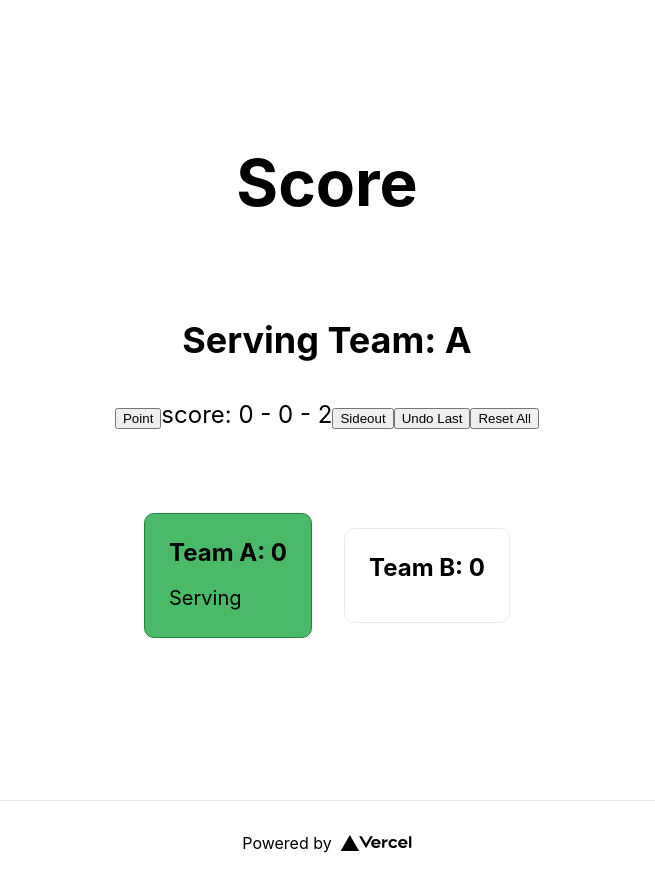
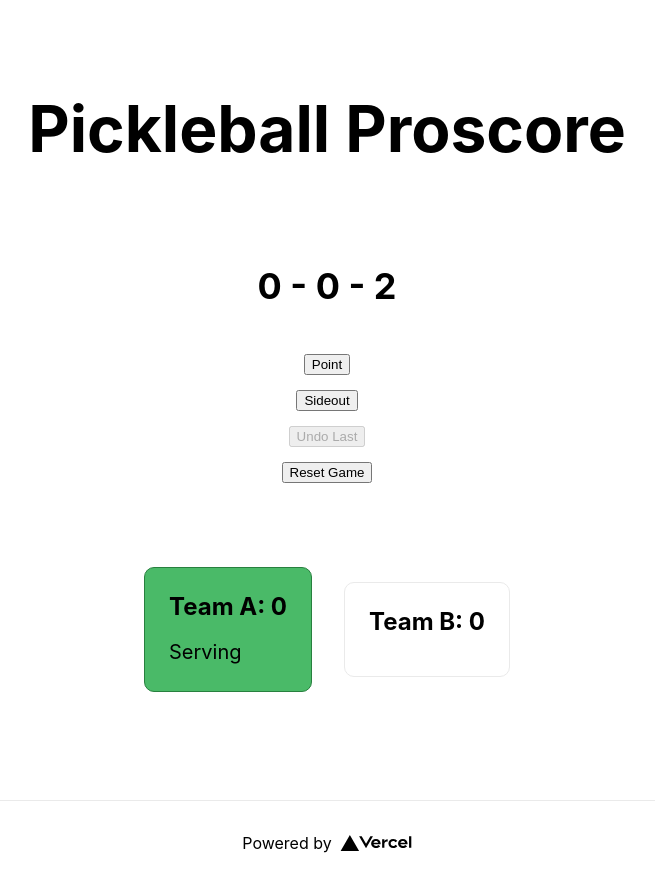
Before and after one commit to GideonStowell/pickleball-prosccore, a Next.js app: page / in a window 1280 px wide. Shown: the whole page, without its empty margins (313-968 px from the left). Built offline with nearby package versions, Linux system fonts and the light colour scheme.

Commit message:
Formatting  of buttons and styles to match

```diff
--- a/pages/index.js
+++ b/pages/index.js
@@ -93,24 +93,43 @@ export default function Home() {
   return (
     <div className={styles.container}>
       <Head>
-        <title>Create Next App</title>
-        <meta name="description" content="Generated by create next app" />
+        <title>Pickleball Proscore Webapp</title>
+        <meta
+          name="description"
+          content="Webapp to track pickleball game scores"
+        />
         <link rel="icon" href="/favicon.ico" />
       </Head>
 
       <main className={styles.main}>
-        <h1 className={styles.title}>Score</h1>
+        <h1 className={styles.title}>Pickleball Proscore</h1>
 
-        <p className={styles.description}>
-          <h2>Serving Team: {servingTeam}</h2>
-          <button onClick={() => addPoint()}> Point</button>
-          score: {servingTeamScore} - {receivingTeamScore} - {serverNumber}
-          <button onClick={() => changeServer()}>
+        <div className={styles.description}>
+          <h2>
+            {servingTeamScore} - {receivingTeamScore} - {serverNumber}
+          </h2>
+
+          <div className={styles.scoreboard}>
+            <button className={styles.button} onClick={() => addPoint()}>
+              Point
+            </button>
+          </div>
+          <div className={styles.scoreboard}>
+            <button className={styles.button} onClick={() => changeServer()}>
             {serverNumber == FIRST_SERVER ? `Change server` : `Sideout`}
           </button>
-          <button>Undo Last</button>
-          <button onClick={() => resetGame()}>Reset All</button>
-        </p>
+          </div>
+          <div className={styles.scoreboard}>
+            <button disabled className={styles.button}>
+              Undo Last
+            </button>
+          </div>
+          <div className={styles.scoreboard}>
+            <button className={styles.button} onClick={() => resetGame()}>
+              Reset Game
+            </button>
+          </div>
+        </div>
         <div className={styles.grid}>
           <a
             className={styles.card}
```
